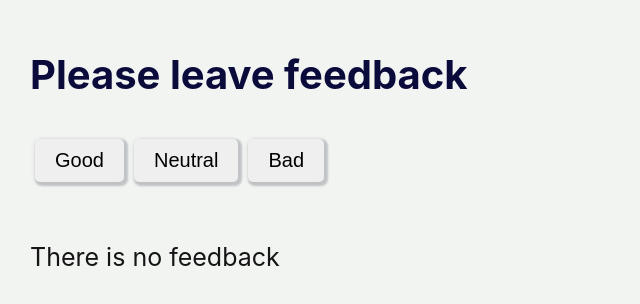
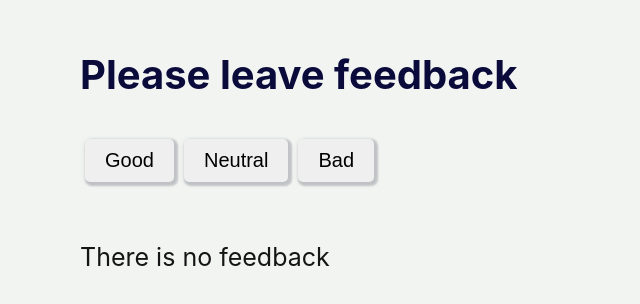
Before and after one commit to maxx964/goit-react-hw-01-components-0, a React (Create React App) app: page / in a window 1280 px wide. Shown: the top 304 px of the page, without its empty margins (0-640 px from the left). Built offline with nearby package versions, Linux system fonts and the light colour scheme.

Commit message:
added styles

```diff
--- a/src/index.css
+++ b/src/index.css
@@ -20,7 +20,7 @@ ol {
 }
 
 body {
-  padding: 50px 30px 50px 30px;
+  padding: 50px 80px 50px 80px;
   margin: 0;
   font-family: -apple-system, BlinkMacSystemFont, Arial, 'Segoe UI', 'Roboto', 'Oxygen',
     'Ubuntu', 'Cantarell', 'Fira Sans', 'Droid Sans', 'Helvetica Neue',
```
